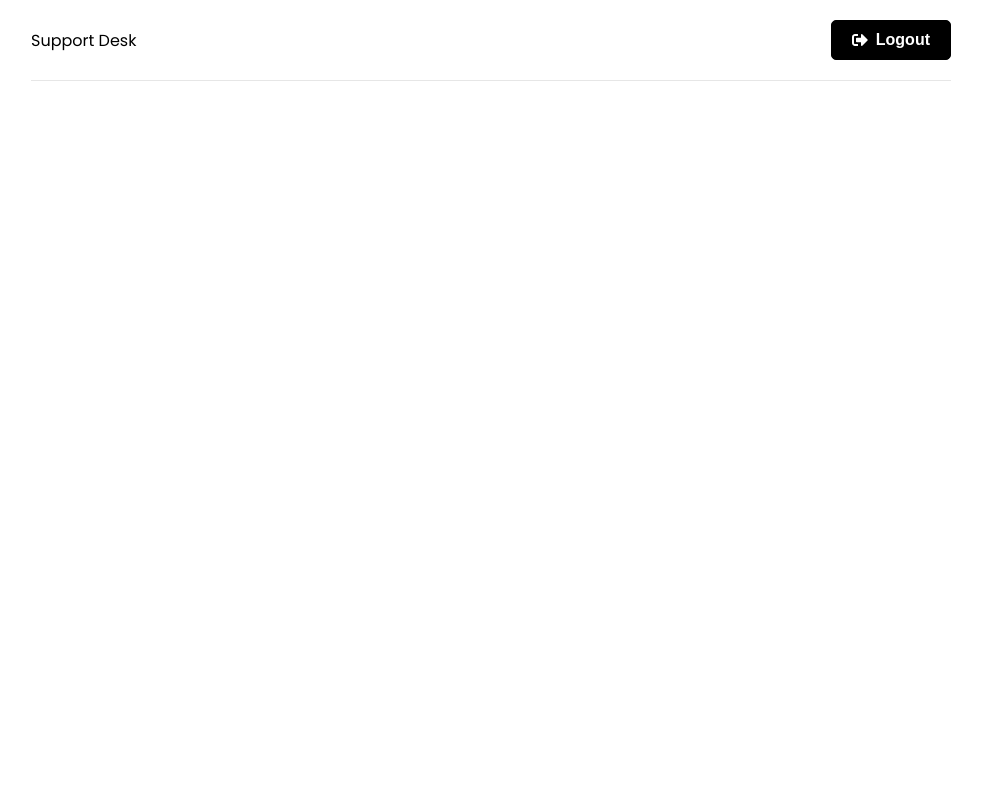
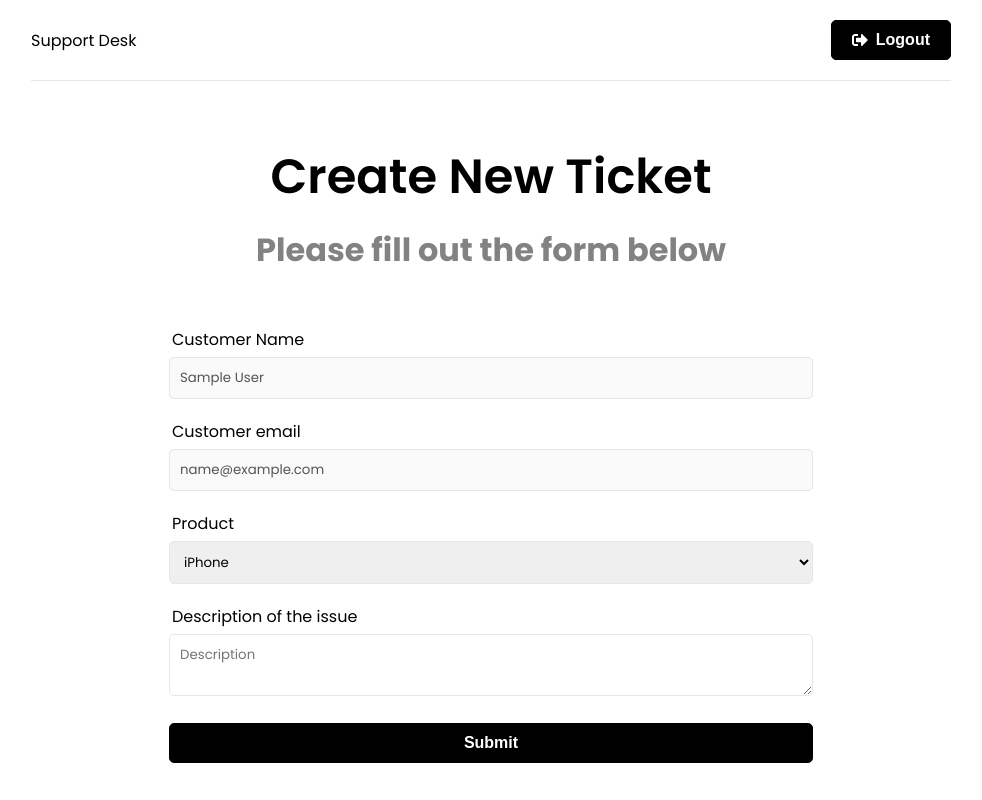
Before and after one commit to Canfry/support-desk, a React (Create React App) app in the folder frontend/: page /new-ticket in a window 1280 px wide. Before the commit this address had no page. Shown: the whole page, without its empty margins (149-1131 px from the left). Built offline with nearby package versions, Linux system fonts and the light colour scheme; sample sign-in values are in the browser's storage.

Commit message:
Private Route + New ticket form

```diff
--- a/frontend/src/App.js
+++ b/frontend/src/App.js
@@ -5,6 +5,8 @@
 import Login from './pages/Login';
 import Register from './pages/Register';
 import Header from './components/Header';
+import NewTicket from './pages/NewTicket';
+import PrivateRoute from './components/PrivateRoute';
 
 function App() {
   return (
@@ -16,6 +18,9 @@
             <Route path='/' element={<Home />} />
             <Route path='/login' element={<Login />} />
             <Route path='/register' element={<Register />} />
+            <Route path='/new-ticket' element={<PrivateRoute />}>
+              <Route path='/new-ticket' element={<NewTicket />} />
+            </Route>
           </Routes>
         </div>
       </Router>
--- /dev/null
+++ b/frontend/src/components/PrivateRoute.jsx
@@ -0,0 +1,14 @@
+import { Navigate, Outlet } from 'react-router-dom';
+import { useAuthStatus } from '../hooks/useAuthStatus';
+import Spinner from './Spinner';
+
+const PrivateRoute = () => {
+  const { loggedIn, checkingStatus } = useAuthStatus();
+
+  if (checkingStatus) {
+    return <Spinner />;
+  }
+
+  return loggedIn ? <Outlet /> : <Navigate to='/login' />;
+};
+export default PrivateRoute;
--- /dev/null
+++ b/frontend/src/hooks/useAuthStatus.js
@@ -0,0 +1,21 @@
+import { useState, useEffect } from 'react';
+import { useSelector } from 'react-redux';
+
+export const useAuthStatus = () => {
+  const [loggedIn, setLoggedIn] = useState(false);
+  const [checkingStatus, setCheckingStatus] = useState(true);
+
+  // Get user from the state
+  const { user } = useSelector((state) => state.auth);
+
+  useEffect(() => {
+    if (user) {
+      setLoggedIn(true);
+    } else {
+      setLoggedIn(false);
+    }
+    setCheckingStatus(false);
+  }, [user]);
+
+  return { loggedIn, checkingStatus };
+};
--- /dev/null
+++ b/frontend/src/pages/NewTicket.jsx
@@ -0,0 +1,65 @@
+import { useState } from 'react';
+import { useSelector } from 'react-redux';
+
+const NewTicket = () => {
+  const { user } = useSelector((state) => state.auth);
+  const [name] = useState(user.name);
+  const [email] = useState(user.email);
+  const [product, setProduct] = useState('iPhone');
+  const [description, setDescription] = useState('');
+
+  const onSubmit = (e) => {
+    e.preventDefault();
+  };
+
+  return (
+    <>
+      <section className='heading'>
+        <h1>Create New Ticket</h1>
+        <p>Please fill out the form below</p>
+      </section>
+
+      <section className='form'>
+        <div className='form-group'>
+          <label htmlFor='name'>Customer Name</label>
+          <input type='text' className='form-control' value={name} disabled />
+        </div>
+        <div className='form-group'>
+          <label htmlFor='email'>Customer email</label>
+          <input type='text' className='form-control' value={email} disabled />
+        </div>
+        <form onSubmit={onSubmit}>
+          <div className='form-group'>
+            <label htmlFor='product'>Product</label>
+            <select
+              name='product'
+              id='product'
+              value={product}
+              onChange={(e) => setProduct(e.target.value)}
+            >
+              <option value='iPhone'>iPhone</option>
+              <option value='Macbook Pro'>Macbook Pro</option>
+              <option value='iMac'>iMac</option>
+              <option value='iPad'>iPad</option>
+            </select>
+          </div>
+          <div className='form-group'>
+            <label htmlFor='description'>Description of the issue</label>
+            <textarea
+              name='description'
+              id='description'
+              className='form-control'
+              placeholder='Description'
+              value={description}
+              onChange={(e) => setDescription(e.target.value)}
+            ></textarea>
+          </div>
+          <div className='form-group'>
+            <button className='btn btn-block'>Submit</button>
+          </div>
+        </form>
+      </section>
+    </>
+  );
+};
+export default NewTicket;
```
